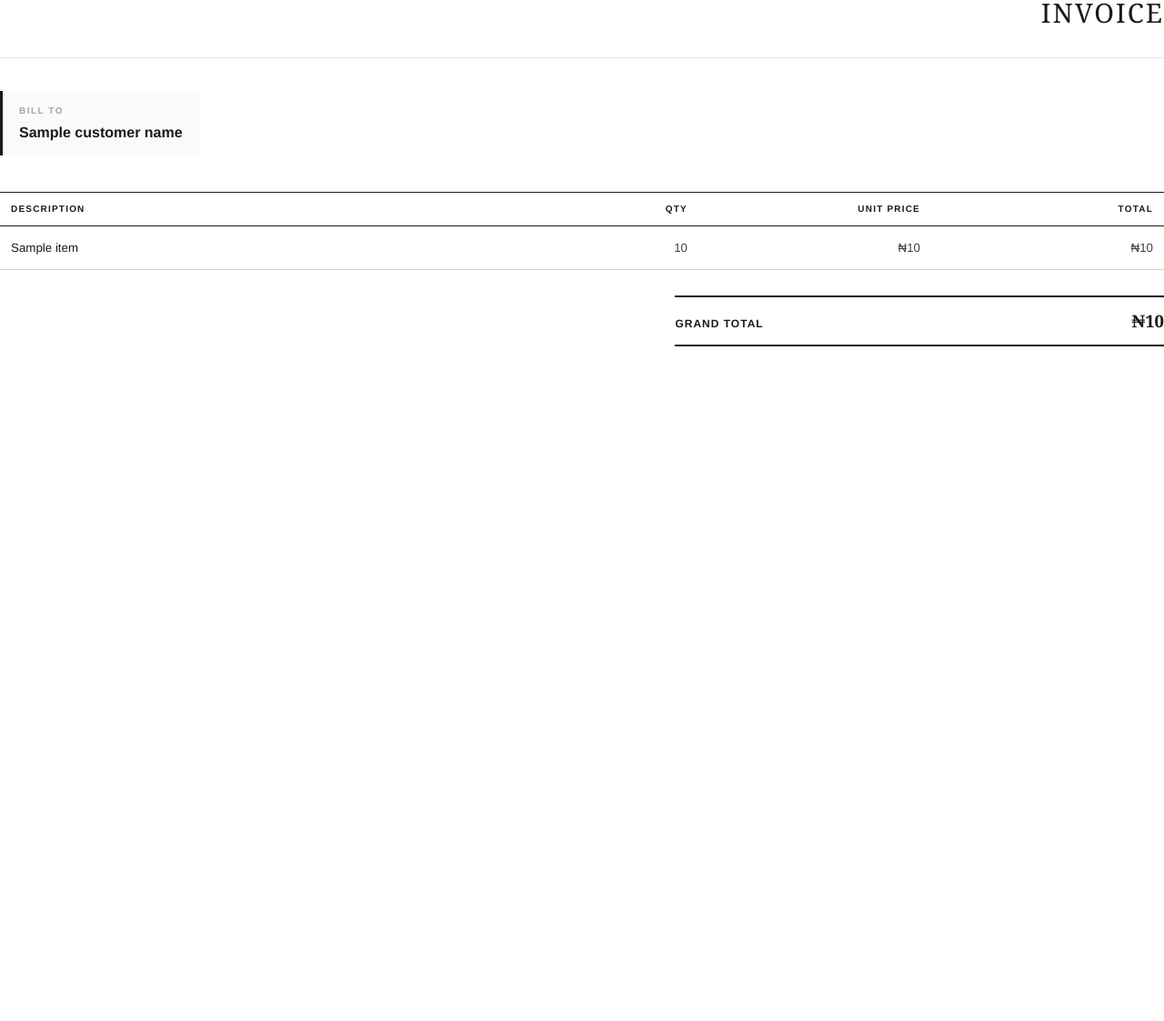
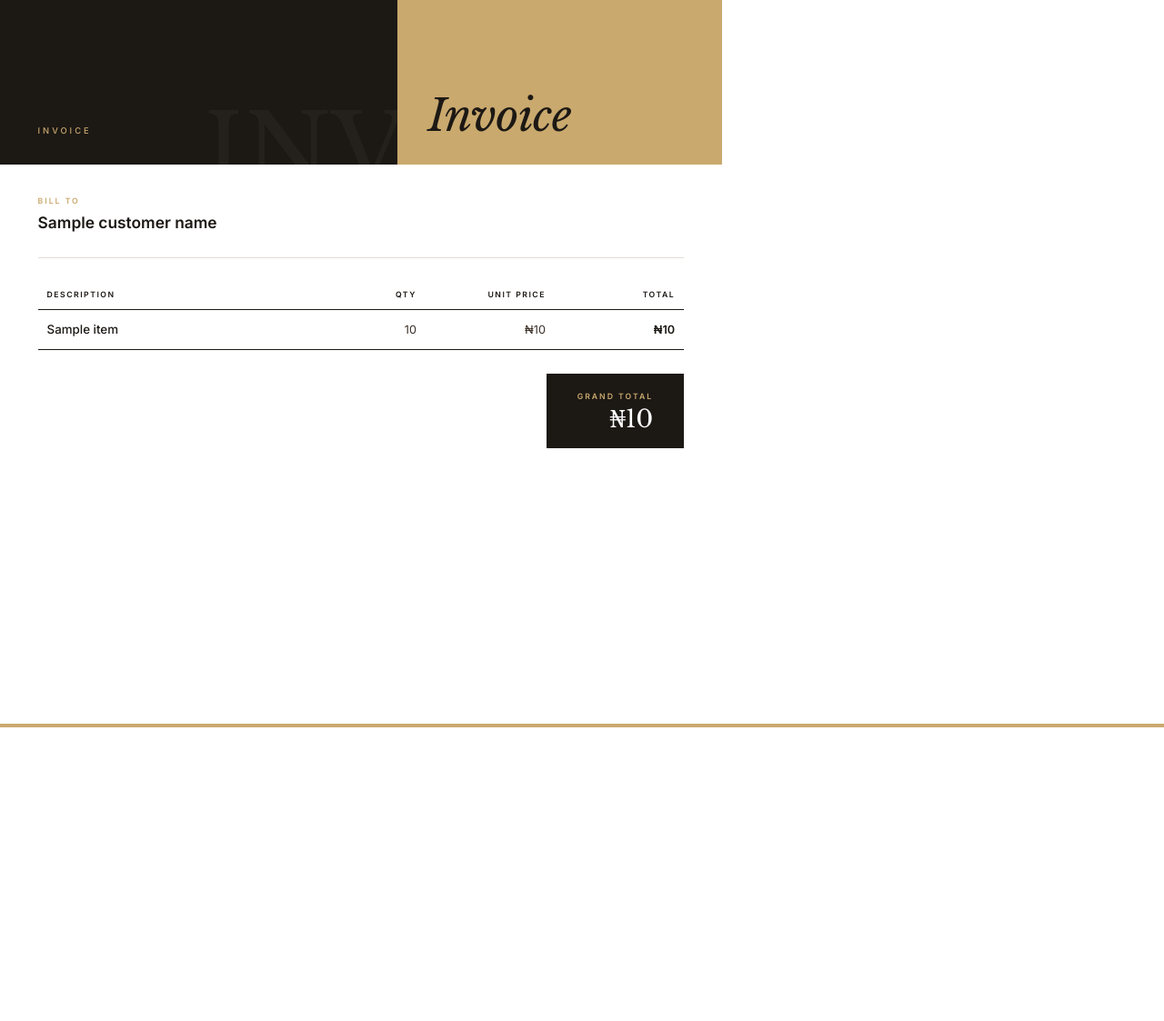
Before and after one commit to KunMonanz/InvoiceAPI, a Python web app: template app/templates/invoice.html in a window 1280 px wide. Shown: the whole page at 91% size. Before the commit the page ends 381 px from the top, so only its background shows below. Run offline with Jinja, Linux system fonts and the light colour scheme; the template is opened without the code that fills it: most values are stand-ins (such as "Sample title", 1, 10 or a date in 2020).

```diff
--- a/app/config/database_config.py
+++ b/app/config/database_config.py
@@ -8,7 +8,7 @@ DB_USER = os.getenv("DB_USER", "postgres")
 DB_PASS = os.getenv("DB_PASS", "password")
 DB_HOST = os.getenv("DB_HOST", "localhost")
 DB_PORT = os.getenv("DB_PORT", "5432")
-DB_NAME = os.getenv("DB_NAME", "wallet_db")
+DB_NAME = os.getenv("DB_NAME")
 
 TORTOISE_CONFIG = {
     "connections": {
--- a/app/templates/invoice.html
+++ b/app/templates/invoice.html
@@ -4,240 +4,266 @@
     <meta charset="UTF-8">
     <title>Invoice</title>
     <style>
-
+        @import url('https://fonts.googleapis.com/css2?family=Inter:wght@300;400;500;600;700&family=Libre+Baskerville:ital,wght@0,400;0,700;1,400&display=swap');
 
         @page {
             size: A4;
-            margin: 18mm 20mm;
+            margin: 0;
             @bottom-center {
                 content: "Page " counter(page) " of " counter(pages);
-                font-family: 'DM Sans', Helvetica, Arial, sans-serif;
-                font-size: 8pt;
-                color: #9ca3af;
-                letter-spacing: 0.5px;
+                font-family: 'Inter', sans-serif;
+                font-size: 7.5pt;
+                color: #9a8c7e;
+                letter-spacing: 0.3px;
+                margin-bottom: 10mm;
             }
         }
 
-        * {
-            box-sizing: border-box;
+        * { box-sizing: border-box; margin: 0; padding: 0; }
+
+        body {
+            font-family: 'Inter', sans-serif;
+            background: #fff;
+            color: #1a1612;
+            line-height: 1.55;
+            width: 210mm;
+            min-height: 297mm;
+            position: relative;
         }
 
-        body {
-            font-family: 'DM Sans', Helvetica, Arial, sans-serif;
-            color: #1c1917;
-            line-height: 1.6;
-            margin: 0;
-            padding: 0;
-            background: #fff;
+        /* ── Top band ── */
+        .top-band {
+            display: flex;
+            width: 100%;
+            height: 48mm;
         }
 
-        /* ── Header ── */
-        .header {
+        .top-left {
+            background: #1c1814;
+            width: 55%;
+            padding: 9mm 9mm 8mm 11mm;
+            display: flex;
+            flex-direction: column;
+            justify-content: space-between;
+            position: relative;
+            overflow: hidden;
+        }
+
+        .top-left::after {
+            content: "INV";
+            position: absolute;
+            bottom: -10mm;
+            right: -3mm;
+            font-family: 'Libre Baskerville', Georgia, serif;
+            font-size: 80pt;
+            font-weight: 400;
+            color: rgba(255,255,255,0.04);
+            line-height: 1;
+            pointer-events: none;
+        }
+
+        .brand-name {
+            font-family: 'Inter', sans-serif;
+            font-size: 13pt;
+            font-weight: 600;
+            color: #fff;
+            letter-spacing: -0.2px;
+            line-height: 1.25;
+        }
+
+        .brand-tagline {
+            font-size: 7.5pt;
+            color: #6e6259;
+            letter-spacing: 0.5px;
+            font-weight: 400;
+            margin-top: 3px;
+        }
+
+        .invoice-word {
+            font-family: 'Inter', sans-serif;
+            font-size: 7pt;
+            font-weight: 500;
+            color: #c9a96e;
+            letter-spacing: 3px;
+            text-transform: uppercase;
+        }
+
+        .top-right {
+            background: #c9a96e;
+            width: 45%;
+            padding: 9mm 11mm 8mm 9mm;
+            display: flex;
+            flex-direction: column;
+            justify-content: flex-end;
+        }
+
+        .invoice-label {
+            font-family: 'Libre Baskerville', Georgia, serif;
+            font-size: 36pt;
+            font-weight: 400;
+            font-style: italic;
+            color: #1c1814;
+            letter-spacing: -0.5px;
+            line-height: 1;
+        }
+
+        /* ── Body ── */
+        .content {
+            padding: 9mm 11mm 12mm 11mm;
+        }
+
+        .meta-row {
             display: flex;
             justify-content: space-between;
             align-items: flex-start;
-            padding-bottom: 28px;
-            margin-bottom: 36px;
-            border-bottom: 1px solid #e7e5e4;
+            margin-bottom: 9mm;
+            padding-bottom: 7mm;
+            border-bottom: 1px solid #e4ddd5;
         }
 
-        .brand-block {}
-
-        .brand-name {
-            font-family: 'Playfair Display', Georgia, serif;
-            font-size: 11pt;
+        .section-label {
+            font-size: 6.5pt;
+            text-transform: uppercase;
+            letter-spacing: 2px;
+            color: #c9a96e;
             font-weight: 600;
-            color: #1c1917;
-            letter-spacing: 0.5px;
-            margin: 0 0 2px 0;
-        }
-
-        .brand-tagline {
-            font-size: 8pt;
-            color: #a8a29e;
-            font-weight: 300;
-            margin: 0;
-            letter-spacing: 0.3px;
-        }
-
-        .invoice-meta {
-            text-align: right;
-        }
-
-        .invoice-title {
-            font-family: 'Playfair Display', Georgia, serif;
-            font-size: 22pt;
-            font-weight: 400;
-            color: #1c1917;
-            letter-spacing: 2px;
-            text-transform: uppercase;
-            margin: 0 0 6px 0;
-            line-height: 1;
-        }
-
-        /* ── Bill-to block ── */
-        .bill-section {
-            display: flex;
-            justify-content: space-between;
-            align-items: flex-start;
-            margin-bottom: 40px;
-        }
-
-        .bill-to {
-            background: #fafaf9;
-            border-left: 3px solid #1c1917;
-            padding: 14px 18px;
-            min-width: 220px;
-        }
-
-        .bill-label {
-            font-size: 7.5pt;
-            text-transform: uppercase;
-            letter-spacing: 1.5px;
-            color: #a8a29e;
-            font-weight: 600;
-            margin: 0 0 6px 0;
+            margin-bottom: 5px;
         }
 
         .bill-name {
-            font-size: 12pt;
+            font-family: 'Inter', sans-serif;
+            font-size: 13pt;
             font-weight: 600;
-            color: #1c1917;
-            margin: 0;
+            color: #1c1814;
             line-height: 1.3;
         }
 
-        /* ── Items table ── */
+        /* ── Table ── */
         table {
             width: 100%;
             border-collapse: collapse;
-            margin-bottom: 0;
             page-break-inside: auto;
         }
 
-        tr {
-            page-break-inside: avoid;
-            page-break-after: auto;
-        }
+        tr { page-break-inside: avoid; page-break-after: auto; }
 
         thead tr {
-            border-top: 1px solid #1c1917;
-            border-bottom: 1px solid #1c1917;
+            border-bottom: 1.5px solid #1c1814;
         }
 
         th {
-            font-size: 7.5pt;
+            font-size: 6.5pt;
             text-transform: uppercase;
-            letter-spacing: 1.2px;
+            letter-spacing: 1.5px;
             font-weight: 600;
-            color: #1c1917;
-            padding: 10px 12px;
+            color: #1c1814;
+            padding: 0 10px 9px 10px;
             background: transparent;
+            font-family: 'Inter', sans-serif;
         }
 
         td {
-            padding: 13px 12px;
-            font-size: 10pt;
-            color: #44403c;
-            border-bottom: 1px solid #f0ede9;
+            padding: 11px 10px;
+            font-size: 9.5pt;
+            color: #3a3028;
+            border-bottom: 1px solid #ede7de;
+            font-family: 'Inter', sans-serif;
             font-weight: 400;
         }
 
-        tbody tr:last-of-type td {
-            border-bottom: 1px solid #d6d3d1;
+        tbody tr:nth-child(even) td {
+            background: #faf7f3;
         }
 
-        tbody tr:hover td {
-            background: #fafaf9;
+        tbody tr:last-of-type td {
+            border-bottom: 1.5px solid #1c1814;
         }
 
-        .col-name   { text-align: left;  width: 46%; }
-        .col-qty    { text-align: right; width: 14%; }
-        .col-price  { text-align: right; width: 20%; }
-        .col-total  { text-align: right; width: 20%; }
+        .col-name  { text-align: left;  width: 46%; }
+        .col-qty   { text-align: right; width: 14%; }
+        .col-price { text-align: right; width: 20%; }
+        .col-total { text-align: right; width: 20%; }
 
-        th.col-qty,
-        th.col-price,
-        th.col-total { text-align: right; }
+        th.col-qty, th.col-price, th.col-total { text-align: right; }
 
-        /* item name emphasis */
         td.col-name {
+            font-size: 10pt;
             font-weight: 500;
-            color: #1c1917;
+            color: #1c1814;
         }
 
-        /* ── Totals ── */
-        .totals-wrapper {
+        td.col-total {
+            font-weight: 600;
+            color: #1c1814;
+        }
+
+        /* ── Grand total ── */
+        .total-section {
             display: flex;
             justify-content: flex-end;
-            margin-top: 24px;
+            margin-top: 7mm;
         }
 
-        .totals-block {
-            width: 42%;
+        .total-box {
+            background: #1c1814;
+            padding: 5mm 9mm;
+            display: inline-flex;
+            flex-direction: column;
+            align-items: flex-end;
+            gap: 4px;
         }
 
-        .totals-row {
-            display: flex;
-            justify-content: space-between;
-            align-items: baseline;
-            padding: 7px 0;
-            border-bottom: 1px solid #f0ede9;
+        .total-box-label {
+            font-size: 6.5pt;
+            text-transform: uppercase;
+            letter-spacing: 2px;
+            color: #c9a96e;
+            font-weight: 600;
+            font-family: 'Inter', sans-serif;
+            white-space: nowrap;
         }
 
-        .totals-row.grand {
-            border-top: 2px solid #1c1917;
-            border-bottom: 2px solid #1c1917;
-            padding: 11px 0;
-            margin-top: 4px;
+        .total-box-value {
+            font-family: 'Libre Baskerville', Georgia, serif;
+            font-size: 20pt;
+            font-weight: 400;
+            color: #fff;
+            letter-spacing: -0.3px;
+            line-height: 1;
+            white-space: nowrap;
         }
 
-        .totals-row .t-label {
-            font-size: 8.5pt;
-            text-transform: uppercase;
-            letter-spacing: 1px;
-            color: #78716c;
-            font-weight: 500;
+        .bottom-strip {
+            position: fixed;
+            bottom: 0;
+            left: 0;
+            width: 100%;
+            height: 4px;
+            background: #c9a96e;
         }
-
-        .totals-row.grand .t-label {
-            font-size: 9pt;
-            color: #1c1917;
-            font-weight: 600;
-        }
-
-        .totals-row .t-value {
-            font-size: 10.5pt;
-            font-weight: 500;
-            color: #44403c;
-        }
-
-        .totals-row.grand .t-value {
-            font-family: 'Playfair Display', Georgia, serif;
-            font-size: 14pt;
-            font-weight: 600;
-            color: #1c1917;
-        }
-
-
     </style>
 </head>
 <body>
 
-    <div class="header">
-        <div class="brand-block">
-            <p class="brand-name">{{ business_name | default("") }}</p>
-            <p class="brand-tagline">{{ business_tagline | default("") }}</p>
+    <div class="top-band">
+        <div class="top-left">
+            <div>
+                <div class="brand-name">{{ business_name | default("") }}</div>
+                <div class="brand-tagline">{{ business_tagline | default("") }}</div>
             </div>
-        <div class="invoice-meta">
-            <h1 class="invoice-title">Invoice</h1>
+            <div class="invoice-word">Invoice</div>
+        </div>
+        <div class="top-right">
+            <div class="invoice-label">Invoice</div>
         </div>
     </div>
 
-    <div class="bill-section">
-        <div class="bill-to">
-            <p class="bill-label">Bill To</p>
-            <p class="bill-name">{{ customer_name }}</p>
+    <div class="content">
+
+        <div class="meta-row">
+            <div class="bill-block">
+                <div class="section-label">Bill To</div>
+                <div class="bill-name">{{ customer_name }}</div>
             </div>
         </div>
 
@@ -262,16 +288,16 @@
             </tbody>
         </table>
 
-    <div class="totals-wrapper">
-        <div class="totals-block">
-            <div class="totals-row grand">
-                <span class="t-label">Grand Total</span>
-                <span class="t-value">&#8358;{{ grand_total }}</span>
-            </div>
+        <div class="total-section">
+            <div class="total-box">
+                <span class="total-box-label">Grand Total</span>
+                <span class="total-box-value">&#8358;{{ grand_total }}</span>
             </div>
         </div>
 
+    </div>
 
+    <div class="bottom-strip"></div>
 
 </body>
 </html>
```
Also changed, not shown: app/config/celery_config.py (+10 -0 lines), app/invoice/router.py (+7 -1 lines), app/tasks.py (added, +33 -0 lines), 1 other file. Lines whose indentation alone changed are shown as unchanged.
